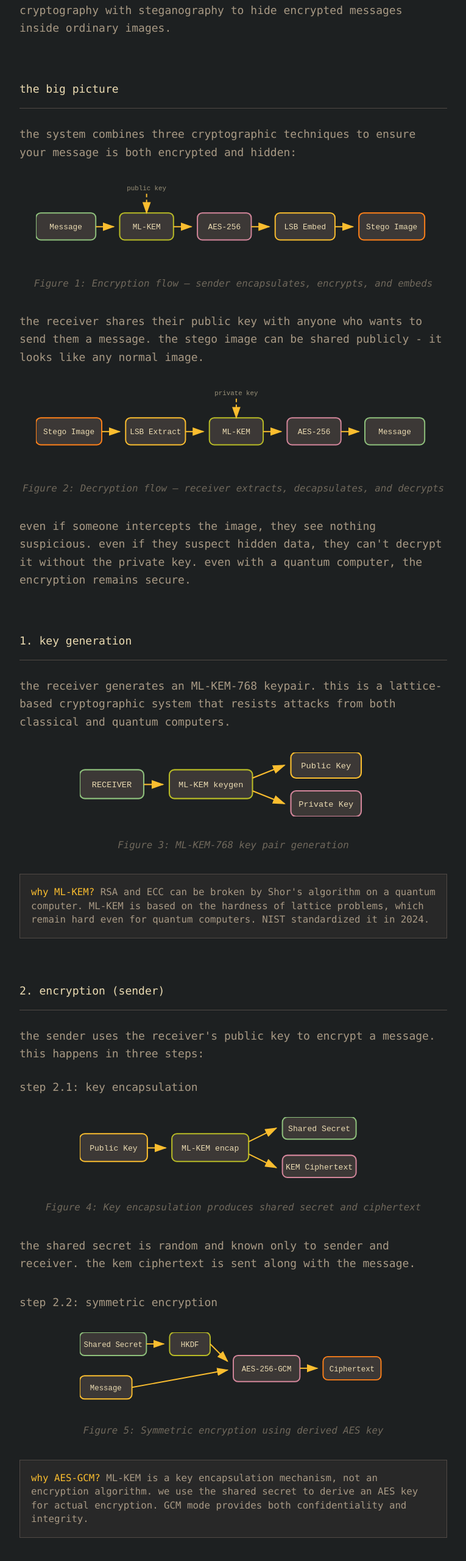
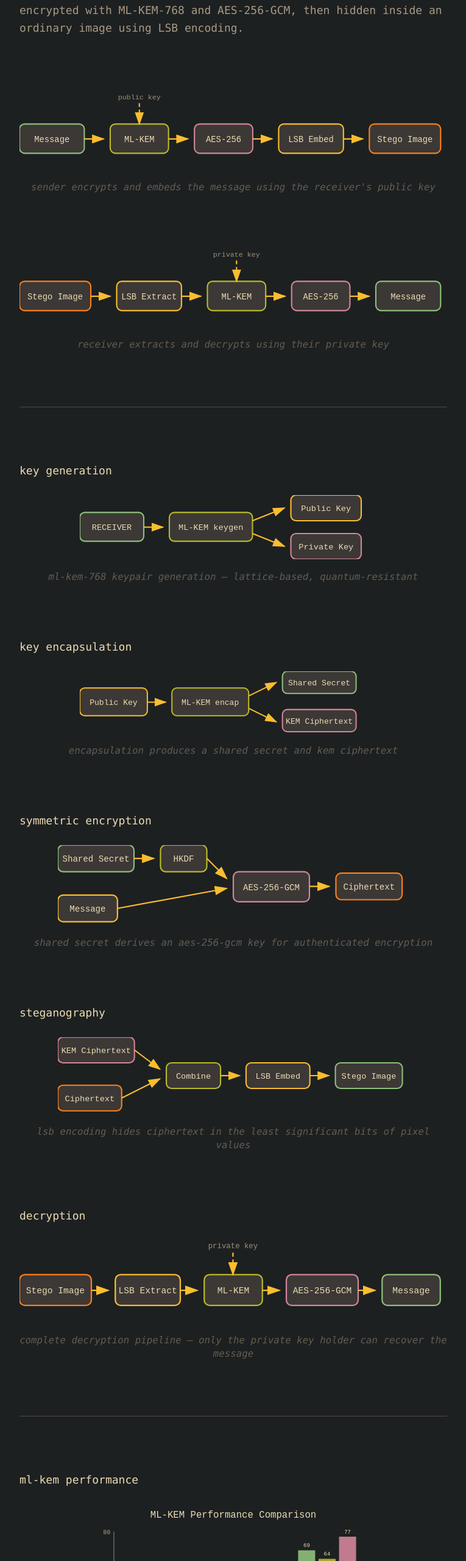
Before and after one commit to meeranh/plainsight, a SvelteKit app: page /how in a window 1280 px wide. Shown: the part 240-2800 px from the top of the page at 61% size, without its empty margins (257-1022 px from the left). Built offline with nearby package versions, Linux system fonts and the light colour scheme.

Commit message:
refactor: revamp how-it-works page with visual flow

```diff
--- a/src/routes/how/+page.svelte
+++ b/src/routes/how/+page.svelte
@@ -16,290 +16,162 @@
 		&larr; back
 	</button>
 
-	<article class="space-y-16">
+	<article class="space-y-20">
 		<!-- Header -->
 		<header>
 			<h1 class="text-fg text-xl mb-4">how it works</h1>
 			<div class="h-px bg-border mb-6"></div>
 			<p class="text-fg-muted leading-relaxed">
-				a technical overview of how plainsight combines post-quantum
-				cryptography with steganography to hide encrypted messages
-				inside ordinary images.
+				post-quantum encryption meets steganography. your message is
+				encrypted with ML-KEM-768 and AES-256-GCM, then hidden inside
+				an ordinary image using LSB encoding.
 			</p>
 		</header>
 
-		<!-- The Big Picture -->
-		<section>
-			<h2 class="text-fg mb-4">the big picture</h2>
-			<div class="h-px bg-border mb-6"></div>
-
-			<p class="text-fg-muted mb-6 leading-relaxed">
-				the system combines three cryptographic techniques to ensure
-				your message is both encrypted and hidden:
-			</p>
-
-			<div class="flex justify-center my-8">
-				<img src="/diagrams/encryption_flow.svg" alt="Encryption flow" class="w-full max-w-xl" />
-			</div>
-			<p class="text-center text-fg-muted/60 text-sm italic mb-8">
-				Figure 1: Encryption flow — sender encapsulates, encrypts, and embeds
-			</p>
-
-			<p class="text-fg-muted my-8 leading-relaxed">
-				the receiver shares their public key with anyone who wants to send them
-				a message. the stego image can be shared publicly - it looks like
-				any normal image.
-			</p>
-
-			<div class="flex justify-center my-8">
-				<img src="/diagrams/decryption_flow.svg" alt="Decryption flow" class="w-full max-w-xl" />
-			</div>
-			<p class="text-center text-fg-muted/60 text-sm italic mb-8">
-				Figure 2: Decryption flow — receiver extracts, decapsulates, and decrypts
-			</p>
-
-			<p class="text-fg-muted leading-relaxed">
-				even if someone intercepts the image, they see nothing
-				suspicious. even if they suspect hidden data, they can't
-				decrypt it without the private key. even with a quantum
-				computer, the encryption remains secure.
-			</p>
-		</section>
-
-		<!-- Key Generation -->
-		<section>
-			<h2 class="text-fg mb-4">1. key generation</h2>
-			<div class="h-px bg-border mb-6"></div>
-
-			<p class="text-fg-muted mb-6 leading-relaxed">
-				the receiver generates an ML-KEM-768 keypair. this is a
-				lattice-based cryptographic system that resists attacks
-				from both classical and quantum computers.
-			</p>
-
-			<div class="flex justify-center my-8">
-				<img src="/diagrams/keygen.svg" alt="Key generation" class="w-full max-w-md" />
-			</div>
-			<p class="text-center text-fg-muted/60 text-sm italic mb-8">
-				Figure 3: ML-KEM-768 key pair generation
-			</p>
-
-			<div class="border border-border p-4 bg-bg-card">
-				<p class="text-fg-muted text-sm">
-					<span class="text-yellow">why ML-KEM?</span> RSA and ECC can be
-					broken by Shor's algorithm on a quantum computer. ML-KEM is
-					based on the hardness of lattice problems, which remain hard
-					even for quantum computers. NIST standardized it in 2024.
-				</p>
-			</div>
-		</section>
-
 		<!-- Encryption Flow -->
 		<section>
-			<h2 class="text-fg mb-4">2. encryption (sender)</h2>
-			<div class="h-px bg-border mb-6"></div>
-
-			<p class="text-fg-muted mb-6 leading-relaxed">
-				the sender uses the receiver's public key to encrypt a message.
-				this happens in three steps:
-			</p>
-
-			<h3 class="text-fg-muted mb-4">step 2.1: key encapsulation</h3>
-
-			<div class="flex justify-center my-8">
-				<img src="/diagrams/encapsulation.svg" alt="Key encapsulation" class="w-full max-w-md" />
+			<div class="flex justify-center">
+				<img src="/diagrams/encryption_flow.svg" alt="encryption flow" class="w-full" />
 			</div>
-			<p class="text-center text-fg-muted/60 text-sm italic mb-8">
-				Figure 4: Key encapsulation produces shared secret and ciphertext
-			</p>
-
-			<p class="text-fg-muted mb-8 leading-relaxed">
-				the shared secret is random and known only to sender and
-				receiver. the kem ciphertext is sent along with the message.
-			</p>
-
-			<h3 class="text-fg-muted mb-4">step 2.2: symmetric encryption</h3>
-
-			<div class="flex justify-center my-8">
-				<img src="/diagrams/symmetric_encryption.svg" alt="Symmetric encryption" class="w-full max-w-md" />
-			</div>
-			<p class="text-center text-fg-muted/60 text-sm italic mb-8">
-				Figure 5: Symmetric encryption using derived AES key
-			</p>
-
-			<div class="border border-border p-4 bg-bg-card mb-8">
-				<p class="text-fg-muted text-sm">
-					<span class="text-yellow">why AES-GCM?</span> ML-KEM is a key
-					encapsulation mechanism, not an encryption algorithm. we use
-					the shared secret to derive an AES key for actual encryption.
-					GCM mode provides both confidentiality and integrity.
-				</p>
-			</div>
-
-			<h3 class="text-fg-muted mb-4">step 2.3: steganography</h3>
-
-			<div class="flex justify-center my-8">
-				<img src="/diagrams/steganography.svg" alt="Steganography" class="w-full max-w-md" />
-			</div>
-			<p class="text-center text-fg-muted/60 text-sm italic mb-8">
-				Figure 6: LSB steganography embeds data in cover image
-			</p>
-
-			<p class="text-fg-muted leading-relaxed">
-				LSB (Least Significant Bit) steganography modifies the least
-				important bit of each color channel. changing 10110100 to
-				10110101 is invisible to the human eye but encodes one bit
-				of hidden data.
+			<p class="text-center text-fg-muted/50 text-sm italic mt-4">
+				sender encrypts and embeds the message using the receiver's public key
 			</p>
 		</section>
 
 		<!-- Decryption Flow -->
 		<section>
-			<h2 class="text-fg mb-4">3. decryption (receiver)</h2>
-			<div class="h-px bg-border mb-6"></div>
-
-			<p class="text-fg-muted mb-6 leading-relaxed">
-				the receiver extracts and decrypts the message using their
-				private key. the process is reversed:
-			</p>
-
-			<div class="flex justify-center my-8">
-				<img src="/diagrams/full_decryption.svg" alt="Full decryption" class="w-full max-w-xl" />
+			<div class="flex justify-center">
+				<img src="/diagrams/decryption_flow.svg" alt="decryption flow" class="w-full" />
 			</div>
-			<p class="text-center text-fg-muted/60 text-sm italic mb-8">
-				Figure 7: Complete decryption process
-			</p>
-
-			<p class="text-fg-muted leading-relaxed">
-				only the holder of the private key can recover the shared
-				secret and decrypt the message. the GCM auth tag ensures
-				the message wasn't tampered with.
+			<p class="text-center text-fg-muted/50 text-sm italic mt-4">
+				receiver extracts and decrypts using their private key
 			</p>
 		</section>
 
-		<!-- Security Properties -->
+		<!-- Divider -->
+		<div class="h-px bg-border"></div>
+
+		<!-- Key Generation -->
 		<section>
-			<h2 class="text-fg mb-4">security properties</h2>
-			<div class="h-px bg-border mb-6"></div>
+			<h2 class="text-fg mb-6">key generation</h2>
+			<div class="flex justify-center">
+				<img src="/diagrams/keygen.svg" alt="key generation" class="w-full max-w-md" />
+			</div>
+			<p class="text-center text-fg-muted/50 text-sm italic mt-4">
+				ml-kem-768 keypair generation — lattice-based, quantum-resistant
+			</p>
+		</section>
 
-			<div class="space-y-4">
-				<div class="border border-border p-4 bg-bg-card">
-					<p class="text-green text-sm mb-2">quantum resistance</p>
-					<p class="text-fg-muted text-sm">
-						ML-KEM-768 provides NIST security level 3, equivalent to
-						AES-192. safe against known quantum algorithms.
+		<!-- Encapsulation -->
+		<section>
+			<h2 class="text-fg mb-6">key encapsulation</h2>
+			<div class="flex justify-center">
+				<img src="/diagrams/encapsulation.svg" alt="key encapsulation" class="w-full max-w-md" />
+			</div>
+			<p class="text-center text-fg-muted/50 text-sm italic mt-4">
+				encapsulation produces a shared secret and kem ciphertext
 			</p>
+		</section>
+
+		<!-- Symmetric Encryption -->
+		<section>
+			<h2 class="text-fg mb-6">symmetric encryption</h2>
+			<div class="flex justify-center">
+				<img src="/diagrams/symmetric_encryption.svg" alt="symmetric encryption" class="w-full max-w-lg" />
 			</div>
+			<p class="text-center text-fg-muted/50 text-sm italic mt-4">
+				shared secret derives an aes-256-gcm key for authenticated encryption
+			</p>
+		</section>
 
-				<div class="border border-border p-4 bg-bg-card">
-					<p class="text-green text-sm mb-2">forward secrecy</p>
-					<p class="text-fg-muted text-sm">
-						each message uses a fresh shared secret. compromising one
-						message doesn't compromise others.
+		<!-- Steganography -->
+		<section>
+			<h2 class="text-fg mb-6">steganography</h2>
+			<div class="flex justify-center">
+				<img src="/diagrams/steganography.svg" alt="steganography" class="w-full max-w-lg" />
+			</div>
+			<p class="text-center text-fg-muted/50 text-sm italic mt-4">
+				lsb encoding hides ciphertext in the least significant bits of pixel values
 			</p>
+		</section>
+
+		<!-- Full Decryption -->
+		<section>
+			<h2 class="text-fg mb-6">decryption</h2>
+			<div class="flex justify-center">
+				<img src="/diagrams/full_decryption.svg" alt="full decryption" class="w-full" />
 			</div>
+			<p class="text-center text-fg-muted/50 text-sm italic mt-4">
+				complete decryption pipeline — only the private key holder can recover the message
+			</p>
+		</section>
 
-				<div class="border border-border p-4 bg-bg-card">
-					<p class="text-green text-sm mb-2">authenticated encryption</p>
-					<p class="text-fg-muted text-sm">
-						AES-GCM provides integrity verification. any tampering
-						with the ciphertext will be detected.
+		<!-- Divider -->
+		<div class="h-px bg-border"></div>
+
+		<!-- ML-KEM Performance -->
+		<section>
+			<h2 class="text-fg mb-6">ml-kem performance</h2>
+			<div class="flex justify-center">
+				<img src="/diagrams/mlkem_chart.svg" alt="ml-kem performance" class="w-full max-w-md" />
+			</div>
+			<p class="text-center text-fg-muted/50 text-sm italic mt-4">
+				all operations complete in under 80 μs — benchmarked with 25,000 iterations
 			</p>
+		</section>
+
+		<!-- Operation Times -->
+		<section>
+			<h2 class="text-fg mb-6">operation times</h2>
+			<div class="flex justify-center">
+				<pre class="text-fg-muted text-sm leading-relaxed">
+{`  operation                    time
+  ─────────────────────────────────────
+  ml-kem-768 key generation    44 μs
+  ml-kem-768 encapsulation     41 μs
+  ml-kem-768 decapsulation     53 μs
+  aes-256-gcm encryption       < 1 μs
+  lsb embedding                29 μs
+  lsb extraction               17 μs
+  ─────────────────────────────────────
+  total encryption            ~115 μs
+  total decryption             ~71 μs`}
+				</pre>
 			</div>
+			<p class="text-center text-fg-muted/50 text-sm italic mt-4">
+				amd ryzen 5 7535HS, rustc 1.90.0, arch linux
+			</p>
+		</section>
 
-				<div class="border border-border p-4 bg-bg-card">
-					<p class="text-green text-sm mb-2">plausible deniability</p>
-					<p class="text-fg-muted text-sm">
-						the stego image looks like any other image. without
-						knowing to look, no one knows there's hidden data.
+		<!-- PSNR Chart -->
+		<section>
+			<h2 class="text-fg mb-6">image quality</h2>
+			<div class="flex justify-center">
+				<img src="/diagrams/psnr_chart.svg" alt="psnr vs embedding rate" class="w-full max-w-sm" />
+			</div>
+			<p class="text-center text-fg-muted/50 text-sm italic mt-4">
+				psnr stays above 51 db even at 100% capacity — 40 db is the visibility threshold
 			</p>
-				</div>
-			</div>
 		</section>
 
 		<!-- Data Sizes -->
 		<section>
-			<h2 class="text-fg mb-4">data sizes</h2>
-			<div class="h-px bg-border mb-6"></div>
-
+			<h2 class="text-fg mb-6">data sizes</h2>
 			<div class="flex justify-center">
-				<pre class="text-fg-muted text-sm overflow-x-auto leading-relaxed">
-{`
-  component              size
+				<pre class="text-fg-muted text-sm leading-relaxed">
+{`  component              size
   ─────────────────────────────────────
-  ML-KEM public key      1,184 bytes
-  ML-KEM private key     2,400 bytes
-  ML-KEM ciphertext      1,088 bytes
-  AES-GCM IV                12 bytes
-  AES-GCM auth tag          16 bytes
+  ml-kem public key      1,184 bytes
+  ml-kem private key     2,400 bytes
+  ml-kem ciphertext      1,088 bytes
+  aes-gcm iv                12 bytes
+  aes-gcm auth tag          16 bytes
   ─────────────────────────────────────
   overhead per message   ~1,116 bytes
 
-  a 500×500 image can hide ~93 KB
-  a 1000×1000 image can hide ~375 KB
-`}
+  500×500 image capacity     ~93 kb
+  1000×1000 image capacity  ~375 kb`}
 				</pre>
-			</div>
-		</section>
-
-		<!-- Performance -->
-		<section>
-			<h2 class="text-fg mb-4">performance</h2>
-			<div class="h-px bg-border mb-6"></div>
-
-			<p class="text-fg-muted mb-6 leading-relaxed">
-				all cryptographic operations complete in under 100 microseconds.
-				benchmarks were run in rust with 25,000 iterations.
-			</p>
-
-			<div class="flex justify-center my-8">
-				<img src="/diagrams/mlkem_chart.svg" alt="ML-KEM Performance" class="w-full max-w-md" />
-			</div>
-
-			<div class="flex justify-center">
-				<pre class="text-fg-muted text-sm overflow-x-auto leading-relaxed">
-{`
-  operation                    time
-  ─────────────────────────────────────
-  ML-KEM-768 key generation    44 μs
-  ML-KEM-768 encapsulation     41 μs
-  ML-KEM-768 decapsulation     53 μs
-  AES-256-GCM encryption       < 1 μs
-  LSB embedding                29 μs
-  LSB extraction               17 μs
-  ─────────────────────────────────────
-  total encryption            ~115 μs
-  total decryption             ~71 μs
-`}
-				</pre>
-			</div>
-
-			<p class="text-fg-muted mt-6 text-sm opacity-70">
-				benchmarks: AMD Ryzen 5 7535HS, rustc 1.90.0, Arch Linux
-			</p>
-		</section>
-
-		<!-- Image Quality -->
-		<section>
-			<h2 class="text-fg mb-4">image quality</h2>
-			<div class="h-px bg-border mb-6"></div>
-
-			<p class="text-fg-muted mb-6 leading-relaxed">
-				LSB steganography introduces minimal distortion. even at 100%
-				capacity, PSNR remains above 51 dB — well above the 40 dB
-				threshold where changes become visible to humans.
-			</p>
-
-			<div class="flex justify-center my-8">
-				<img src="/diagrams/psnr_chart.svg" alt="PSNR vs Embedding Rate" class="w-full max-w-sm" />
-			</div>
-
-			<div class="border border-border p-4 bg-bg-card">
-				<p class="text-fg-muted text-sm">
-					<span class="text-yellow">typical usage:</span> a 1000-character
-					message in a 1024×768 image uses only ~0.7% capacity, resulting
-					in PSNR well above 60 dB. the modifications are completely invisible.
-				</p>
 			</div>
 		</section>
 
@@ -307,10 +179,10 @@
 		<footer class="border-t border-dashed border-border pt-8">
 			<p class="text-fg-muted/50 text-sm">
 				implementation uses
-				<span class="text-fg-muted">@noble/post-quantum</span> for ML-KEM,
-				<span class="text-fg-muted">Web Crypto API</span> for AES-GCM, and
-				<span class="text-fg-muted">Canvas API</span> for steganography.
-				all cryptographic operations run client-side in your browser.
+				<span class="text-fg-muted">@noble/post-quantum</span> for ml-kem,
+				<span class="text-fg-muted">web crypto api</span> for aes-gcm, and
+				<span class="text-fg-muted">canvas api</span> for steganography.
+				all operations run client-side.
 			</p>
 		</footer>
 	</article>
```
Lines whose indentation alone changed are shown as unchanged.
